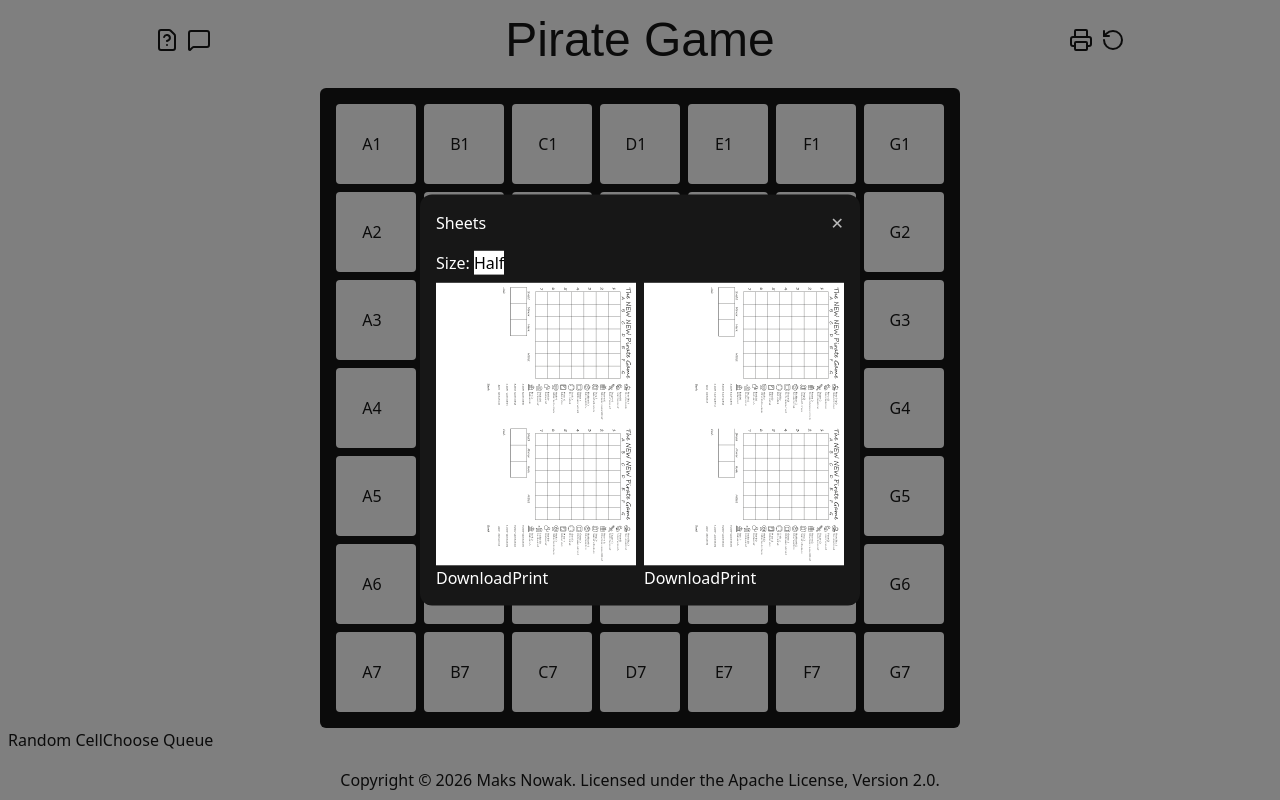
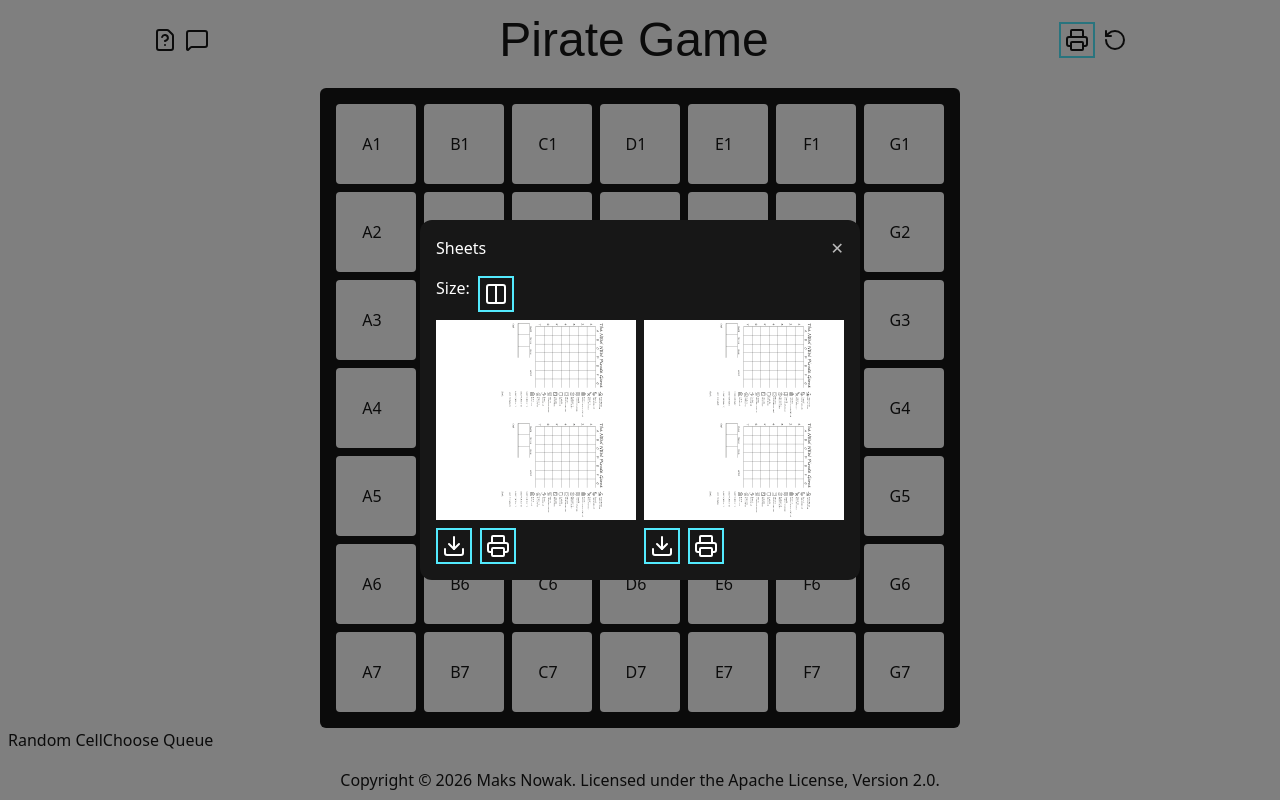
Before and after one commit to f2reninj5/Pirate-Game, a Next.js app: page / in a window 1280 px wide. Both pictures are taken after a click on the button 1080 px from the left and 40 px from the top of the page. Built offline with nearby package versions, Linux system fonts and the light colour scheme; a web font is replaced by a local one.

Commit message:
Create icon button component and update sheets dialog

```diff
--- a/src/component/sheet-card.tsx
+++ b/src/component/sheet-card.tsx
@@ -1,4 +1,6 @@
+import { Download, Printer } from "lucide-react";
 import Image from "next/image";
+import IconButton from "@/component/ui/icon-button";
 
 export default function SheetCard({ name }: { name: string }) {
   function printFile(): void {
@@ -15,21 +17,19 @@ export default function SheetCard({ name }: { name: string }) {
   }
 
   return (
-    <div>
+    <div className="flex flex-col gap-2">
       <Image
-        className="bg-white w-50"
+        className="bg-white w-50 h-50"
         src={`/thumbnail/${name}.svg`}
         width={100}
         height={100}
         alt=""
       />
-      <span>
+      <span className="flex flex-row gap-2">
         <a href={`/sheet/${name}.pdf`} download>
-          <button type="button">Download</button>
+          <IconButton icon={Download} />
         </a>
-        <button type="button" onClick={printFile}>
-          Print
-        </button>
+        <IconButton icon={Printer} onClick={printFile} />
       </span>
     </div>
   );
--- a/src/component/sheets-dialog.tsx
+++ b/src/component/sheets-dialog.tsx
@@ -1,32 +1,23 @@
 "use client";
 
-import { Printer, RotateCcw } from "lucide-react";
+import { Columns2, Printer, Square } from "lucide-react";
 import { useState } from "react";
 import SheetCard from "@/component/sheet-card";
 import Dialog from "@/component/ui/dialog";
+import IconButton from "@/component/ui/icon-button";
 
 export default function SheetsDialog() {
   const [half, setHalf] = useState(true);
 
   return (
-    <Dialog
-      trigger={
-        <button type="button">
-          <Printer />
-        </button>
-      }
-      title="Sheets"
-    >
+    <Dialog trigger={<IconButton icon={Printer} />} title="Sheets">
       <div className="flex flex-col gap-2">
-        <div>
+        <div className="flex flex-row gap-2">
           <span>Size: </span>
-          <button
-            type="button"
+          <IconButton
+            icon={half ? Columns2 : Square}
             onClick={() => setHalf(!half)}
-            className={half ? "bg-white text-black" : ""}
-          >
-            {half ? "Half" : "Full"}
-          </button>
+          />
         </div>
         <div className="flex flex-row gap-2">
           {half ? (
--- a/src/component/ui/button.tsx
+++ b/src/component/ui/button.tsx
@@ -1,15 +1,17 @@
-import type { ReactNode } from "react";
+import type { ComponentProps } from "react";
 import { cn } from "@/lib/cn";
 
 export default function Button({
   children,
   className,
-}: {
-  children: ReactNode;
-  className?: string;
-}) {
+  ...props
+}: ComponentProps<"button">) {
   return (
-    <button className={cn("bg-gray-400", className)} type="button">
+    <button
+      className={cn("border-2 border-cyan-300", className)}
+      type="button"
+      {...props}
+    >
       {children}
     </button>
   );
--- /dev/null
+++ b/src/component/ui/icon-button.tsx
@@ -0,0 +1,16 @@
+import type { LucideIcon } from "lucide-react";
+import type { ComponentProps } from "react";
+import Button from "@/component/ui/button";
+import { cn } from "@/lib/cn";
+
+export default function IconButton({
+  icon: Icon,
+  className,
+  ...props
+}: ComponentProps<typeof Button> & { icon: LucideIcon }) {
+  return (
+    <Button className={cn("p-1", className)} {...props}>
+      <Icon />
+    </Button>
+  );
+}
```
